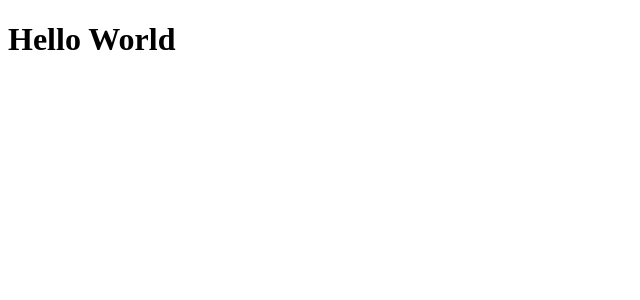
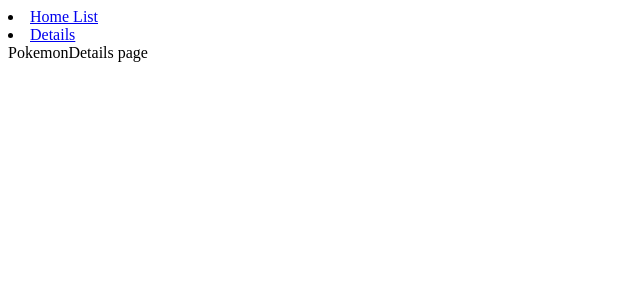
Before and after one commit to katiepdx/list-details-hooks-lab, a React app: page /details in a window 1280 px wide. Shown: the top 300 px of the page, without its empty margins (0-640 px from the left). Built offline with nearby package versions, Linux system fonts and the light colour scheme.

Commit message:
add Router

```diff
--- a/package.json
+++ b/package.json
@@ -23,7 +23,8 @@
   "license": "ISC",
   "dependencies": {
     "react": "^17.0.1",
-    "react-dom": "^17.0.1"
+    "react-dom": "^17.0.1",
+    "react-router-dom": "^5.2.0"
   },
   "devDependencies": {
     "@babel/core": "^7.12.3",
--- /dev/null
+++ b/src/Services/api-fetch.js
@@ -0,0 +1,5 @@
+// fetch from pokemon api
+
+// getAllPokemon -- https://alchemy-pokedex.herokuapp.com/api/pokedex
+
+// getByPokemonId (_id property value) -- https://alchemy-pokedex.herokuapp.com/api/pokedex/:id
--- a/src/components/app/App.jsx
+++ b/src/components/app/App.jsx
@@ -1,5 +1,31 @@
 import React from 'react';
+import {
+  BrowserRouter as Router,
+  Route,
+  Switch,
+  Link
+} from 'react-router-dom'
+import PokemonList from '../displays/PokemonList'
+import PokemonDetails from '../displays/PokemonDetails';
 
+// set up router here
 export default function App() {
-  return <h1>Hello World</h1>;
+  return (
+    <Router>
+      <nav>
+        <li><Link to="/home">Home List</Link></li>
+        <li><Link to="/details">Details</Link></li>
+      </nav>
+      <Switch>
+        <Route
+          exact path="/home"
+          render={(routerProps) => <PokemonList {...routerProps} />}
+        />
+        <Route
+          exact path="/details/"
+          render={(routerProps) => <PokemonDetails {...routerProps} />}
+        />
+      </Switch>
+    </Router>
+  )
 }
--- /dev/null
+++ b/src/components/displays/PokemonDetails.jsx
@@ -0,0 +1,11 @@
+// list all pokemon details - name, url_image, hp, attack, defense, ability_1,
+
+import React from 'react'
+
+export default function PokemonDetails() {
+  return (
+    <div>
+      PokemonDetails page
+    </div>
+  )
+}
--- /dev/null
+++ b/src/components/displays/PokemonList.jsx
@@ -0,0 +1,10 @@
+// PokemonList display component goes here - list name and image for each PokemonItem
+import React from 'react'
+
+export default function PokemonList() {
+  return (
+    <div>
+      PokemonList page
+    </div>
+  )
+}
--- /dev/null
+++ b/src/container/PokemonContainer.jsx
@@ -0,0 +1 @@
+// app logic
```
Also changed, not shown: src/components/displays/PokemonItem.jsx (added, +11 -0 lines), src/components/controls/controls.jsx (added), 2 other files (tests, documents, lock files or other folders).
